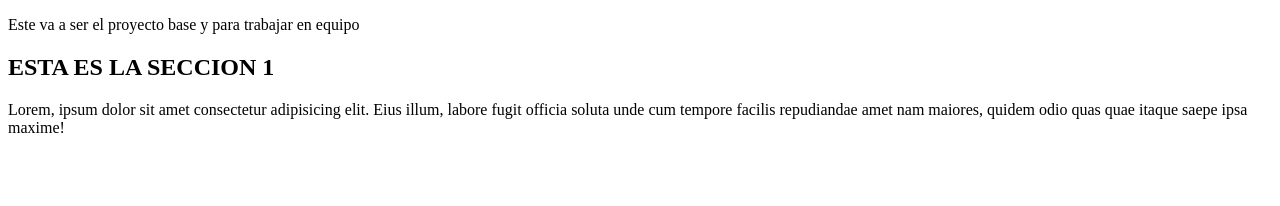
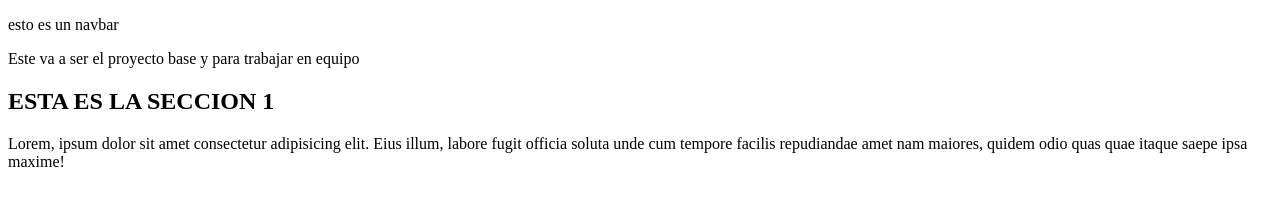
Before and after one commit to Marcestordeur/Clase4-git, a plain HTML site: page index.html in a window 1280 px wide. Drawn offline with Linux system fonts and the light colour scheme.

Commit message:
esto es un navbar

```diff
--- a/index.html
+++ b/index.html
@@ -5,6 +5,9 @@
   <meta name="viewport" content="width=device-width, initial-scale=1.0">
   <title>Document</title>
 </head>
+<nav>
+  <p>esto es un navbar</p>
+</nav>
 <body>
   <p>Este va a ser el proyecto base y para trabajar en equipo</p>
 
```
